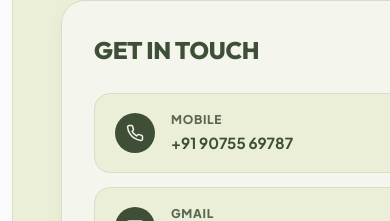
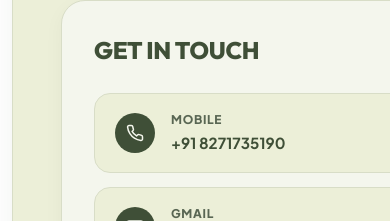
Before and after one commit to manishworkss/aurexon, a Next.js app: page / in a window 390 px wide. Shown: the part 8440-8661 px from the top of the page. Built offline with nearby package versions, Linux system fonts and the light colour scheme; a web font is replaced by a local one.

Commit message:
fix: update mobile contact number to +91 8271735190

```diff
--- a/src/components/Contact.js
+++ b/src/components/Contact.js
@@ -61,8 +61,8 @@ function ArrowUpRight({ size = 16 }) {
 const contactChannels = [
   {
     title: 'MOBILE',
-    value: '+91 90755 69787',
-    href: 'tel:+919075569787',
+    value: '+91 8271735190',
+    href: 'tel:+918271735190',
     Icon: PhoneIcon,
   },
   {
```
